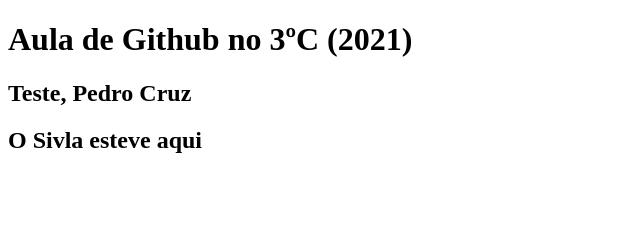
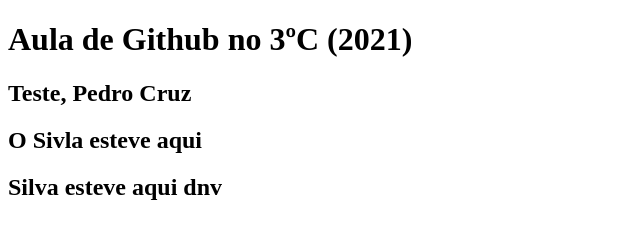
Before and after one commit to luaralves/aula3C, a plain HTML site: page index.html in a window 1280 px wide. Shown: the whole page, without its empty margins (0-640 px from the left). Drawn offline with Linux system fonts and the light colour scheme.

Commit message:
testeando git na escola, joao

```diff
--- a/index.html
+++ b/index.html
@@ -9,5 +9,6 @@
 	<h1>Aula de Github no 3ºC (2021)</h1>
 	<h2>Teste, Pedro Cruz</h2>
 	<h2>O Sivla esteve aqui</h2>
+	<h2>Silva esteve aqui dnv</h2>
 </body>
 </html>
```
